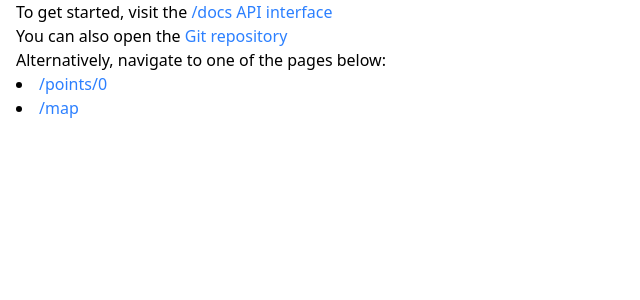
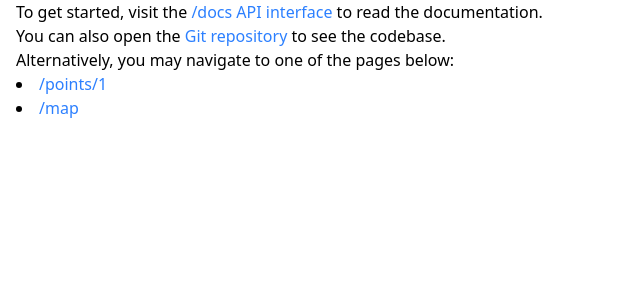
Before and after one commit to JoseTomanan/air-quality-monitoring, a Python web app: template templates/index.html in a window 1280 px wide. Shown: the part 61-361 px from the top of the page, without its empty margins (0-640 px from the left). Run offline with Jinja, Linux system fonts and the light colour scheme; the template is opened without the code that fills it, so the values that code supplies are empty.

Commit message:
feat: Update root text

```diff
--- a/templates/index.html
+++ b/templates/index.html
@@ -19,12 +19,16 @@
     <header>
         <h1>Air Quality Monitoring</h1>
     </header>
-    <h2>To get started, visit the <a href="/docs">/docs API interface</a></h2>
-    <h2>You can also open the <a href="https://github.com/JoseTomanan/air-quality-monitoring">Git repository</a></h2>
-    <h2>Alternatively, navigate to one of the pages below:</h2>
+    <h2>
+        To get started, visit the <a href="/docs">/docs API interface</a> to read the documentation.
+        <br>
+        You can also open the <a href="https://github.com/JoseTomanan/air-quality-monitoring">Git repository</a> to see the codebase.
+        <br>
+        Alternatively, you may navigate to one of the pages below:
+    </h2>
     <ul class="list-inside list-disc">
         <li>
-            <a href="/points/0">/points/0</a>
+            <a href="/points/1">/points/1</a>
         </li>
         <li>
             <a href="/map">/map</a>
```
